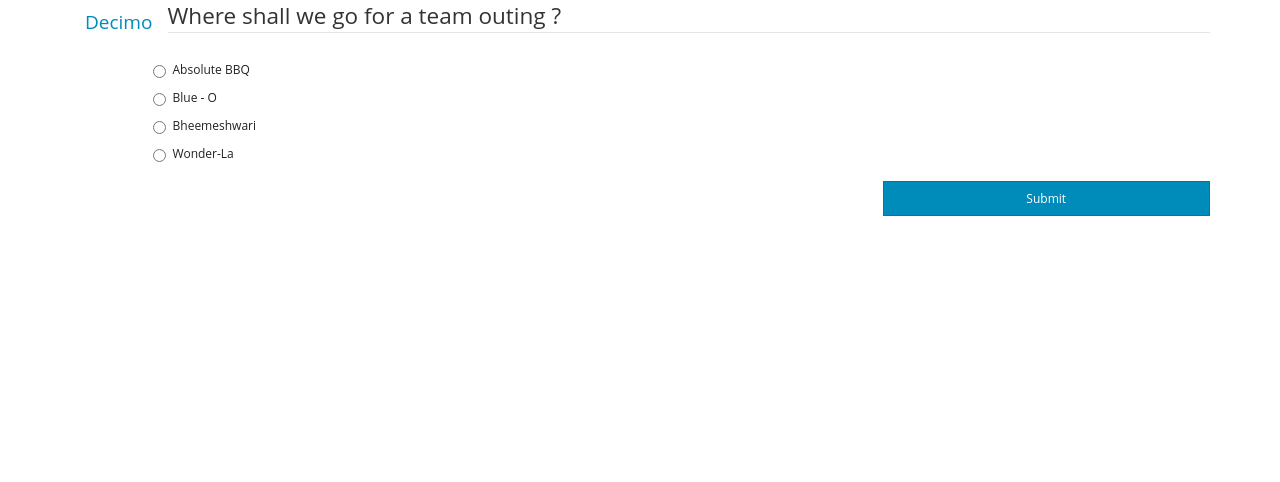
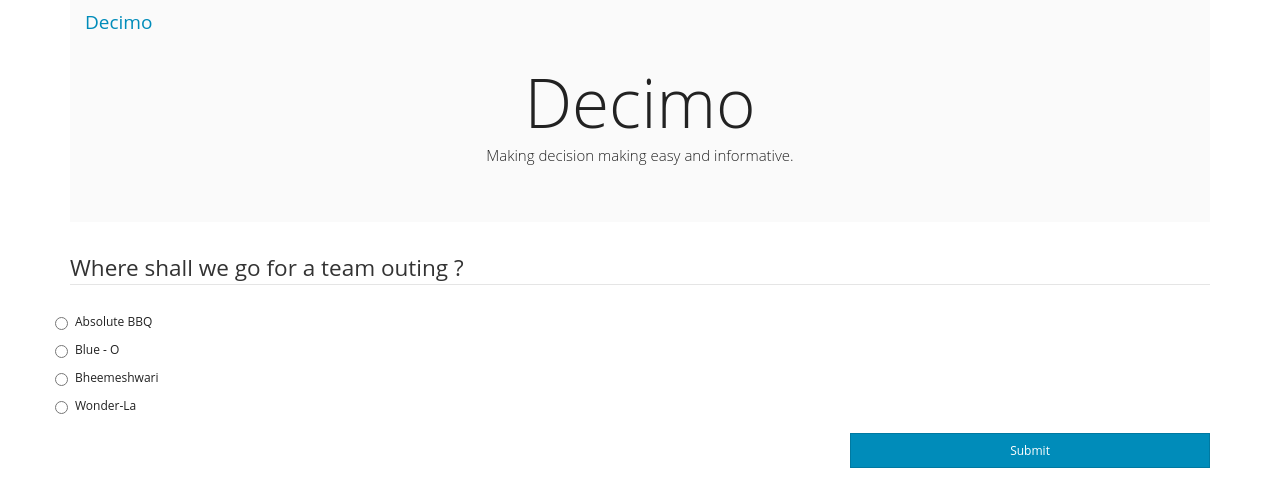
Before and after one commit to hemanthmalla/Decima-server, a Django app: page /decima/edd30758-932d-4248-a026-d6958829aca5/ in a window 1280 px wide. Shown: the top 482 px of the page. Run offline with Django 3.2, Linux system fonts and the light colour scheme; data comes from the database, SQL or seed files in the repository; some libraries are stand-ins or nearby versions.

Commit message:
More changes

```diff
--- a/decima_server/templates/decimaQuestionForm.html
+++ b/decima_server/templates/decimaQuestionForm.html
@@ -1,5 +1,9 @@
 {% extends 'base.html' %}
 {% block content %}
+    <div class="jumbotron text-center">
+        <h1>Decimo</h1>
+        <h5>Making decision making easy and informative.</h5>
+    </div>
     <form class="form-horizontal" action="{{ decima.get_absolute_url }}" method="POST">
         <fieldset>
             <legend>{{ decima.question }}</legend>
--- a/decima_server/templates/successful.html
+++ b/decima_server/templates/successful.html
@@ -4,6 +4,11 @@
 {% endblock %}
 
 {% block content %}
+    <div class="jumbotron text-center">
+        <h1>Decimo</h1>
+        <h5>Making decision making easy and informative.</h5>
+    </div>
+
     <h4 class="text-success text-center">Successfully submitted your decision.</h4>
     <div id="piechart_3d" style="height: 400px; width: 400px;"></div>
 {% endblock %}
```
